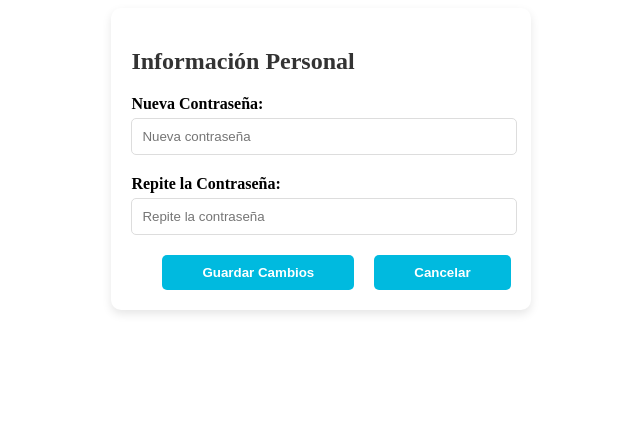
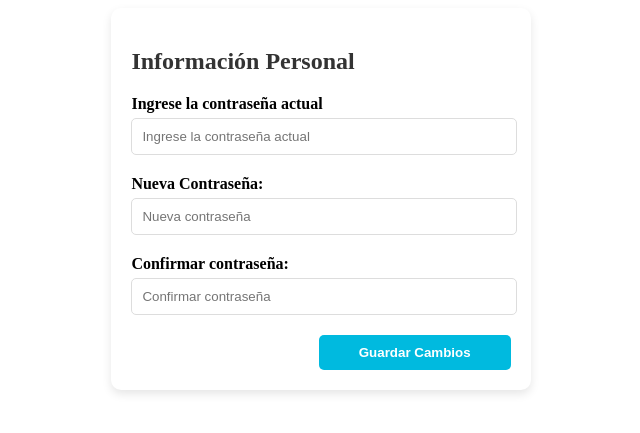
Before and after one commit to thehb12/Proyecto-UCSN, a Flask app: page /perfil in a window 1280 px wide. Shown: the top 433 px of the page, without its empty margins (319-959 px from the left). Run offline with Flask 3, Linux system fonts and the light colour scheme; the visitor is signed in with stand-in values (Sample User, id 1); some libraries are stand-ins or nearby versions.

Commit message:
Actualizacion

```diff
--- a/src/Templates/editar.html
+++ b/src/Templates/editar.html
@@ -6,53 +6,80 @@
   <meta name="viewport" content="width=device-width, initial-scale=1.0">
   <title>Cambiar Contraseña</title>
   <link rel="stylesheet" href="{{ url_for('static', filename='css/editar.css') }}" />
+
 </head>
 
 <body>
-  <!-- Sección para mensajes flash -->
-  {% with messages = get_flashed_messages(with_categories=True) %}
-  {% if messages %}
-  <div class="flash-messages">
-    {% for category, message in messages %}
-    <div class="{{ category }}">{{ message }}</div>
-    {% endfor %}
-  </div>
-  {% endif %}
-  {% endwith %}
+
 
   <main>
     <div id="content">
       <section class="profile-edit">
         <h2>Información Personal</h2>
         <!-- Modificar el action para que envíe a la ruta de cambio de contraseña -->
-        <form action="/cambiopassword" method="POST">
-          <!-- Campo para la contraseña actual -->
-          <!-- <div class="form-group">
-            <label for="current-password">Contraseña Actual:</label>
-            <input type="password" id="current-password" name="current_password"
-              placeholder="Ingrese su contraseña actual" required />
-          </div> -->
+        <script src="https://cdn.jsdelivr.net/npm/sweetalert2@11"></script>
+        <script>
+          {% if mensaje %}
+          Swal.fire({
+            title: "{{ mensaje }}",
+            icon: "{{ icon }}"
+          }).then((result) => {
+            if (result.isConfirmed) {
+              window.location.href = "/";
+            }
+          });
+          {% endif %}
+        </script>
 
+
+        <form action="/cambiopassword" method="POST" onsubmit="return validarContraseña()">
+          <!-- Campo para el ID de usuario -->
+          <div class="form-group">
+            <label for="password">Ingrese la contraseña actual</label>
+            <input type="password" id="current_password" name="current_password"
+              placeholder="Ingrese la contraseña actual" required />
+          </div>
+          <!-- Campo para la nueva contraseña -->
           <div class="form-group">
             <label for="password">Nueva Contraseña:</label>
-            <input type="password" id="password" name="new_password" placeholder="Nueva contraseña" required />
+            <input type="password" id="password" name="password" placeholder="Nueva contraseña" required />
           </div>
 
           <!-- Campo para confirmar la nueva contraseña -->
           <div class="form-group">
-            <label for="confirmpassword">Repite la Contraseña:</label>
-            <input type="password" id="confirmpassword" name="confirmpassword" placeholder="Repite la contraseña"
+            <label for="confirmpassword">Confirmar contraseña:</label>
+            <input type="password" id="confirmpassword" name="confirm_password" placeholder="Confirmar contraseña"
               required />
           </div>
 
           <!-- Botones de acción -->
           <div class="form-actions">
             <button type="submit">Guardar Cambios</button>
-            <button type="button">Cancelar</button>
+            <!-- <button type="button" onclick="window.history.back();">Cancelar</button> -->
           </div>
         </form>
       </section>
     </div>
+    <script>
+      function validarContraseña() {
+        var nuevaContraseña = document.getElementById("password").value;
+        var confirmarContraseña = document.getElementById("confirmpassword").value;
+
+        if (nuevaContraseña != confirmarContraseña) {
+          swal.fire({
+            title: "Las contraseñas no coinciden",
+            text: "",
+            icon: "error"
+          }).then((result) => {
+            if (result.isConfirmed) {
+              window.location.href = "/";
+            }
+          });
+          return false;
+        }
+        return true;
+      }
+    </script>
   </main>
 </body>
 
--- a/src/app.py
+++ b/src/app.py
@@ -44,6 +44,7 @@ def iniciar_sesion():
         cargo = usuario[5]
         fecha_inicio = usuario[7]
         correo = usuario[0]
+        password = usuario[11]
 
 
         session['numero_id'] = numero_id_usuario
@@ -51,6 +52,7 @@ def iniciar_sesion():
         session['fecha_inicio'] = fecha_inicio
         session['cargo'] = cargo
         session['correo'] = correo
+        session['password'] = password
 
         if cargo == 'Admin':
             return redirect(url_for('admin'))
@@ -166,27 +168,36 @@ def add_trabajadores():
 @app.route('/cambiopassword', methods=['POST'])
 def cambiopassword():
     if request.method == 'POST':
+        mensaje = ""
+        icon = ""
         id_usuario = session.get('numero_id')
         contrasena_nueva = request.form['password']
-        confirmar_contrasena_nueva = request.form['confirmpassword']
+        contrasena_actual = request.form['current_password']
+        password_actual = hashlib.sha256(contrasena_actual.encode()).hexdigest()
+
         hashed_password = hashlib.sha256(contrasena_nueva.encode()).hexdigest()
+        if password_actual == session['password']:
+            try:
+                cur = mysql.connection.cursor()
+                cur.execute("UPDATE personalucsn SET contraseña_hash = %s WHERE numero_id= %s", (hashed_password, id_usuario))
+                mysql.connection.commit()
+                cur.close()
+                mensaje = "Contraseña cambiada con éxito"
+                icon = "success"
+                return render_template('admin.html', mensaje=mensaje, icon=icon)
+            except Exception as e:
+                mensaje = f"Error al actualizar la contraseña: {e}"
+                icon = "error"
+                return render_template('admin.html', mensaje=mensaje, icon=icon)
+        else:
+            mensaje = "La contraseña actual no coincide"
+            icon = "error"
+            return render_template('admin.html', mensaje=mensaje, icon=icon)
+    return redirect('/')
 
-        print(id_usuario)
 
-        if contrasena_nueva != confirmar_contrasena_nueva:
-            flash("Las nuevas contraseñas no coinciden.", "error")
-            print("diferentes")
-            return redirect('/')
-        try:
-            cur = mysql.connection.cursor()
-            cur.execute("UPDATE personalucsn SET contraseña_hash = %s WHERE id_usuario = %s", (hashed_password, id_usuario))
-            mysql.connection.commit()
-            print("password cambiada")
-            cur.close()
-        except Exception as e:
-            flash(f'Error al actualizar la contraseña: {e}', 'error')
-            mysql.connection.rollback()
-        return redirect('/')
+
+
 
 
 
```
